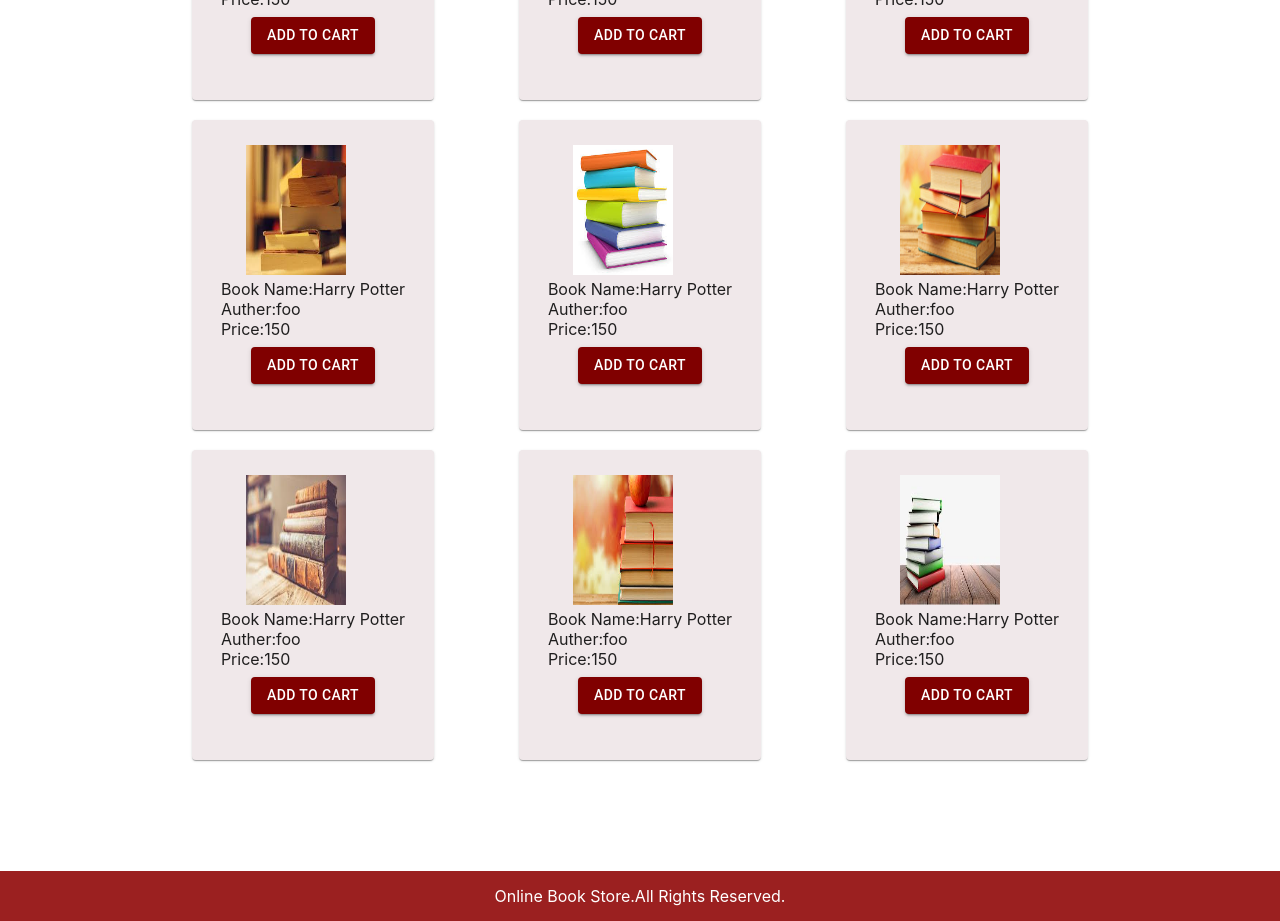
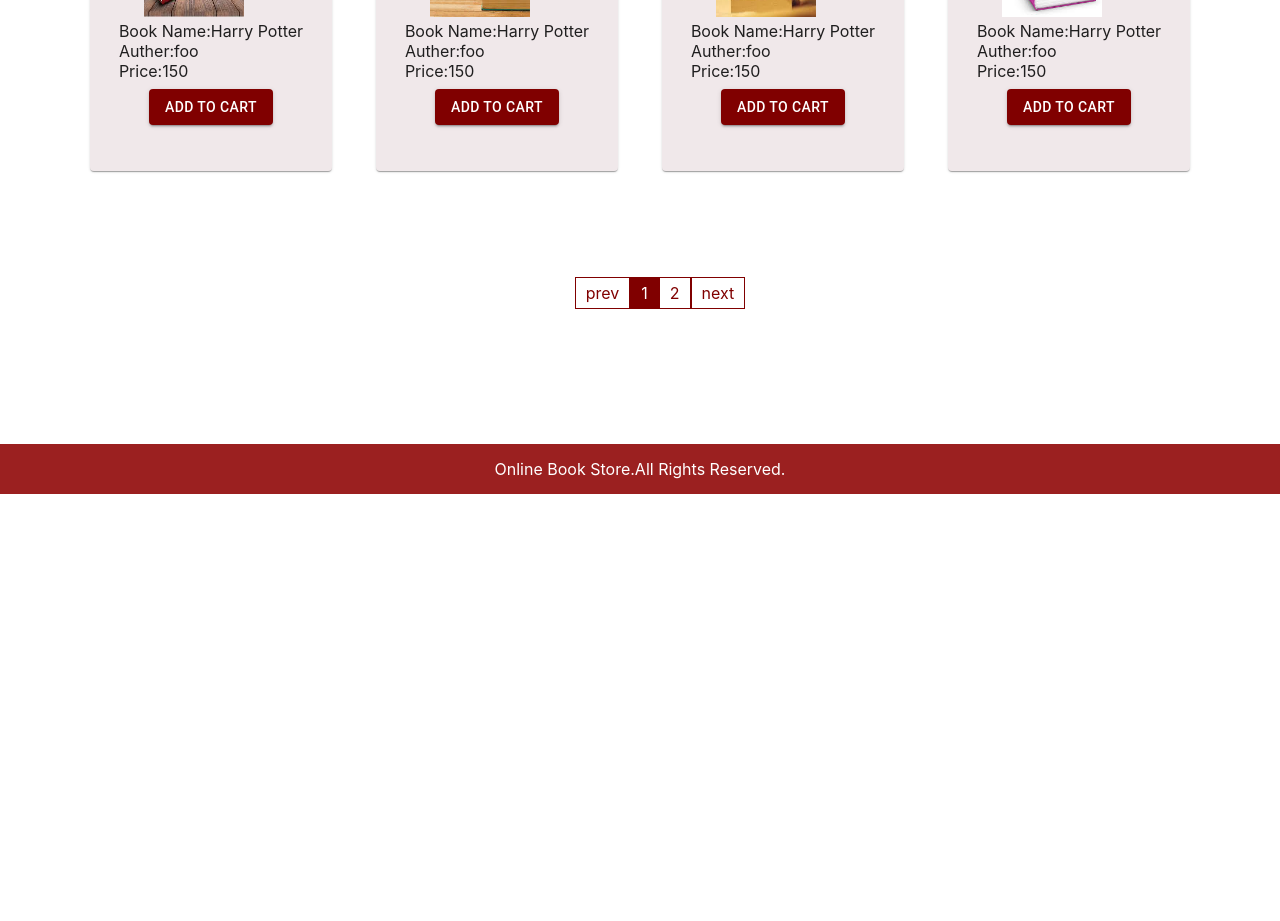
Before and after one commit to jitesh456/BookStoreUserUI, a React (Create React App) app: page / in a window 1280 px wide. Shown: the part 700-1621 px from the top of the page. After the commit the page ends 1194 px from the top, so only its background shows below. Built offline with nearby package versions, Linux system fonts and the light colour scheme.

Commit message:
ADDED:Pagination with css

```diff
--- a/src/components/Main.js
+++ b/src/components/Main.js
@@ -1,6 +1,7 @@
 import React, { Component } from 'react';
 import '../css/BookCard.css';
 import '../css/Main.css';
+import '../css/Pagination.css';
 import image0 from '../assets/images/image0.jpg';
 import image1 from '../assets/images/image1.jpg';
 import image2 from '../assets/images/image2.jpg';
@@ -11,14 +12,16 @@ import image6 from '../assets/images/image6.jpg';
 import image7 from '../assets/images/image7.jpg';
 import BookCard from "./BookCard";
 import booklogo from '../booklogo.png';
-
-//import service from 'C:\Users\user\online_bookstore\src\service\Service.js';
+import ReactPaginate from 'react-paginate';
 
 
 class Main extends Component {
     constructor(props) {
         super(props);
         this.state = {
+			offset: 0,
+			perPage: 8,
+			currentPage: 0,
             booklist: [
                 { id: 0, src: image0, Auther: 'foo', price: 150 ,
                 Discription:"It is known from archaeological evidence that a highly sophisticated urbanized culture—the Indus civilization—dominated the northwestern part of the subcontinent from about 2600 to 2000 BCE."},
@@ -34,21 +37,44 @@ class Main extends Component {
                 { id: 10, src: image3, Auther: 'foo', price: 150 ,Discription:"It is known from archaeological evidence that a highly sophisticated urbanized culture—the Indus civilization—dominated the northwestern part of the subcontinent from about 2600 to 2000 BCE."},
                 { id: 11, src: image4, Auther: 'foo', price: 150,Discription:"It is known from archaeological evidence that a highly sophisticated urbanized culture—the Indus civilization—dominated the northwestern part of the subcontinent from about 2600 to 2000 BCE." },
 
-            ]
+            ],
         }
+		this.handlePageClick=this.handlePageClick.bind(this);
     }
 
-    // componentDidMount(){
-    //     Service.getBookData().then((responce)=>{
-    //         console.log(responce);
-    //         this.setState({
-    //             booklist : responce.data
-    //         })
-    //     }).catch((error)=>{
-    //     console.log(error)
-    //     })
-    // }
+    receivedData() {
+			  const data = this.state.booklist;
+              const slice = data.slice(this.state.offset, this.state.offset + this.state.perPage)
+              const postData = slice.map( book =>{
+                                return <BookCard
+                                 price = {book.src}
+                                 bookDetails = {book}
+                                 />;
+                            })
 
+              this.setState({
+                  pageCount: Math.ceil(data.length / this.state.perPage),
+
+                  postData
+              })
+
+  }
+
+	handlePageClick=(e)=>{
+			const selectedPage = e.selected;
+			const offset = selectedPage * this.state.perPage;
+
+			  this.setState({
+				  currentPage: selectedPage,
+				  offset: offset
+			  }, () => {
+				  this.receivedData()
+			  });
+	}
+
+     componentDidMount(){
+         this.receivedData();
+     }
 
     render() {
 
@@ -64,18 +90,26 @@ class Main extends Component {
                 </header>
                 <main style={{ marginTop: '4rem' }}>
                     <div className="container">
-
-                        <div className="row">
-                            {
-                                this.state.booklist.map(book => {
-                                    return <BookCard
-
-                                        price={book.src}
-                                        bookDetails={book}
-                                    />;
-                                })
-                            }
-                        </div>
+						<div>
+							<div className="row">
+								{	this.state.postData }
+						   </div>
+							<div className="pagination">
+								<ReactPaginate
+									previousLabel={"prev"}
+									nextLabel={"next"}
+									breakLabel={"..."}
+									breakClassName={"break-me"}
+									pageCount={this.state.pageCount}
+									marginPagesDisplayed={2}
+									pageRangeDisplayed={5}
+									onPageChange={this.handlePageClick}
+									containerClassName={"pagination"}
+									subContainerClassName={"pages pagination"}
+									activeClassName={"active"}
+								/>
+							</div>
+						</div>
                     </div>
                 </main>
                 <footer className='app_footer'>
--- a/src/css/BookCard.css
+++ b/src/css/BookCard.css
@@ -4,8 +4,10 @@
 }
 .container{
     /* margin : 5px,5px,5px,5px; */
-    justify-content: center;
-    align-items: center;
+	border:1px solid blue;
+    border:none;
+	display:flex;
+	justify-content: center;
 
 }
 /*
@@ -57,14 +59,22 @@
 .row{
     margin-top: 7%;
     margin-bottom: 7%;
-    margin-left: 15%;
-    margin-right: 15%;
-    /* border:1px solid black;  */
-    width: 70%;
+    border:1px solid black;
+    border:none;
+	width: 1100px;
+	height:700px;
     display: flex;
    flex-wrap: wrap;
    justify-content: space-between;
 
+}
+
+.pagination{
+	border:1px solid green;
+	border:none;
+	width:1100px;
+	display:flex;
+	justify-content:center;
 }
 
 
@@ -78,10 +88,10 @@
 @media screen and (max-width: 360px) {
     .row {
         margin-top: 7%;
-    margin-bottom: 7%;
-      width:60%;
-      margin-left: 20%;
-    margin-right: 20%;
+		margin-bottom: 7%;
+		width:60%;
+		margin-left: 20%;
+		margin-right: 20%;
     }
 }
 
--- /dev/null
+++ b/src/css/Pagination.css
@@ -0,0 +1,33 @@
+.div_content{
+  display: flex;
+  flex-wrap: wrap;
+}
+
+.pagination {
+    margin: 15px auto;
+    display: flex;
+    list-style: none;
+    outline: none;
+  }
+  .pagination > .active > a{
+    background-color: maroon ;
+    border-color: maroon ;
+    color: #fff;
+  }
+  .pagination > li > a{
+    border: 1px solid maroon ;
+    padding: 5px 10px;
+    outline: none;
+    cursor: pointer;
+  }
+  .pagination > .active > a, .pagination > .active > span, .pagination > .active > a:hover, .pagination > .active > span:hover, .pagination > .active > a:focus, .pagination > .active > span:focus{
+    background-color: maroon ;
+    border-color: maroon;
+    outline: none ;
+  }
+  .pagination > li > a, .pagination > li > span{
+    color: maroon
+  }
+  .pagination > li:first-child > a, .pagination > li:first-child > span, .pagination > li:last-child > a, .pagination > li:last-child > span{
+    border-radius: unset
+  }
```
